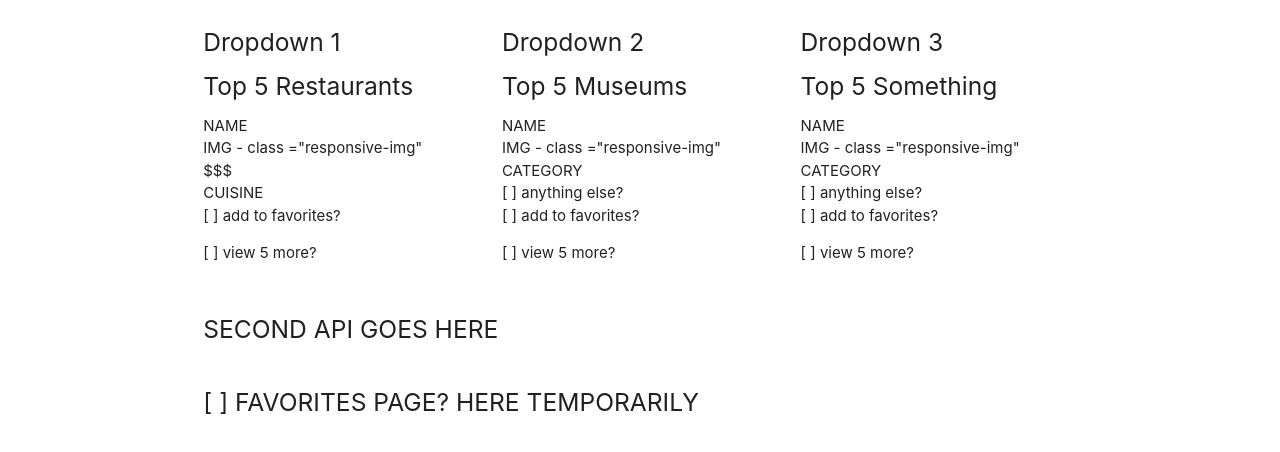
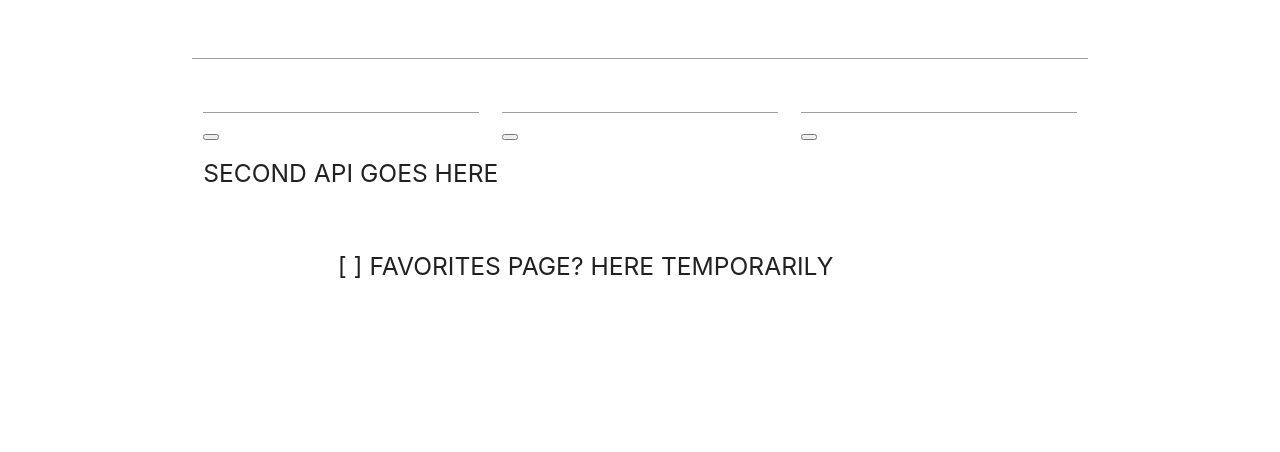
Before and after one commit to sahasra101/Project1, a plain HTML site: page index.html in a window 1280 px wide. Shown: the part 146-598 px from the top of the page. Drawn offline with nearby package versions, Linux system fonts and the light colour scheme.

Commit message:
index changes

```diff
--- a/index.html
+++ b/index.html
@@ -7,11 +7,9 @@
     <meta http-equiv="X-UA-Compatible" content="ie=edge">
     <title>City Search</title>
 
-    <!-- Materialize CSS 1 - Compiled and minified CSS -->
-    <link rel="stylesheet" href="https://cdnjs.cloudflare.com/ajax/libs/materialize/1.0.0/css/materialize.min.css">
-
-    <!-- Materialize CSS 2 - Compiled and minified JavaScript -->
-    <script src="https://cdnjs.cloudflare.com/ajax/libs/materialize/1.0.0/js/materialize.min.js"></script>
+    <script src="https://cdnjs.cloudflare.com/ajax/libs/jquery/3.2.1/jquery.min.js"></script>
+    <!-- Compiled and minified CSS -->
+    <link rel="stylesheet" href="https://cdnjs.cloudflare.com/ajax/libs/materialize/1.0.0/css/materialize.min.css" />
 
     <!-- Materialize CSS Icons -->
     <link href="https://fonts.googleapis.com/icon?family=Material+Icons" rel="stylesheet">
@@ -19,12 +17,21 @@
     <!-- Google Fonts -->
     <link href="https://fonts.googleapis.com/css?family=Lato|Staatliches&display=swap" rel="stylesheet">
 
-    <!-- Own CSS -->
-    <link rel="stylesheet" type="text/css" href="assets/css/style.css">
+    <!--JavaScript at end of body for optimized loading-->
+    <!-- <script type="text/javascript" src="js/materialize.min.js"></script> -->
+
+    <!-- jQuery link -->
+    <script src="https://ajax.googleapis.com/ajax/libs/jquery/3.4.1/jquery.min.js"></script>
 
     <!-- Firebase References -->
     <script src="https://www.gstatic.com/firebasejs/6.0.4/firebase-app.js"></script>
+
     <script src="https://www.gstatic.com/firebasejs/6.0.4/firebase-database.js"></script>
+
+    <!-- Own CSS -->
+    <link rel="stylesheet" type="text/css" href="assets/css/style.css">
+    <!--Let browser know website is optimized for mobile-->
+    <meta name="viewport" content="width=device-width, initial-scale=1.0" />
 
 </head>
 
@@ -48,84 +55,54 @@
             <h3><strong>City Search</strong></h3>
         </div>
 
+        <!--  -->
+        <div id="row">
+
+            <input type="text" id="city-input">
+
+        </div>
+
         <!-- *YELP API CONTENT* -->
         <div id="yelp-display" class="row">
 
             <!-- Yelp 1 Column -->
             <div class="col s12 m4 l4">
 
-                <div id="yelp1-dropdown">
-                    <h5>Dropdown 1</h5>
+                <div id="yelp-search-1">
+                    <form>
+                        <input type="text" id="category-input-1">
+                        <button id="search-button-1"></button>
+                    </form>
                 </div>
 
-                <div id="yelp1-display">
-                    <h5>Top 5 Restaurants</h5>
-                    <p class="temporary">
-                        NAME
-                        </br>
-                        IMG - class ="responsive-img"
-                        </br>
-                        $$$
-                        </br>
-                        CUISINE
-                        </br>
-                        [ ] add to favorites?
-                    </p>
-                    <p class="temporary">
-                        [ ] view 5 more?
-                    </p>
+                <div id="yelp-results-1">
+
                 </div>
             </div>
 
             <!-- Yelp 2 Column -->
             <div class="col s12 m4 l4">
 
-                <div id="yelp2-dropdown">
-                    <h5>Dropdown 2</h5>
+                <div id="yelp-search-2">
+                    <input type="text" id="category-input-2">
+                    <button id="search-button-2"></button>
                 </div>
 
-                <div id="yelp2-display">
-                    <h5>Top 5 Museums</h5>
-                    <p class="temporary">
-                        NAME
-                        </br>
-                        IMG - class ="responsive-img"
-                        </br>
-                        CATEGORY
-                        </br>
-                        [ ] anything else?
-                        </br>
-                        [ ] add to favorites?
-                    </p>
-                    <p class="temporary">
-                        [ ] view 5 more?
-                    </p>
+                <div id="yelp-results-2">
+
                 </div>
             </div>
 
             <!-- Yelp 3 Column -->
             <div class="col s12 m4 l4">
 
-                <div id="yelp3-dropdown">
-                    <h5>Dropdown 3</h5>
+                <div id="yelp-search-3">
+                    <input type="text" id="category-input-3">
+                    <button id="search-button-2"></button>
                 </div>
-                <div id="yelp3-display">
-                    <h5>Top 5 Something</h5>
-                    <p class="temporary">
-                        NAME
-                        </br>
-                        IMG - class ="responsive-img"
-                        </br>
-                        CATEGORY
-                        </br>
-                        [ ] anything else?
-                        </br>
-                        [ ] add to favorites?
-                    </p>
-                    <p class="temporary">
-                        [ ] view 5 more?
-                    </p>
-                </div>
+
+                <div id="yelp-results-3">
+
                 </div>
 
             </div>
@@ -161,9 +138,6 @@
         </div>
         <!-- END FAVORITES PAGE NOTES -->
 
-    <!-- jQuery link -->
-    <script src="https://ajax.googleapis.com/ajax/libs/jquery/3.4.1/jquery.min.js"></script>
-
         <!-- Game.js link -->
         <!-- <script src="assets/javascript/game.js"></script> -->
 
```
Lines whose indentation alone changed are shown as unchanged.
